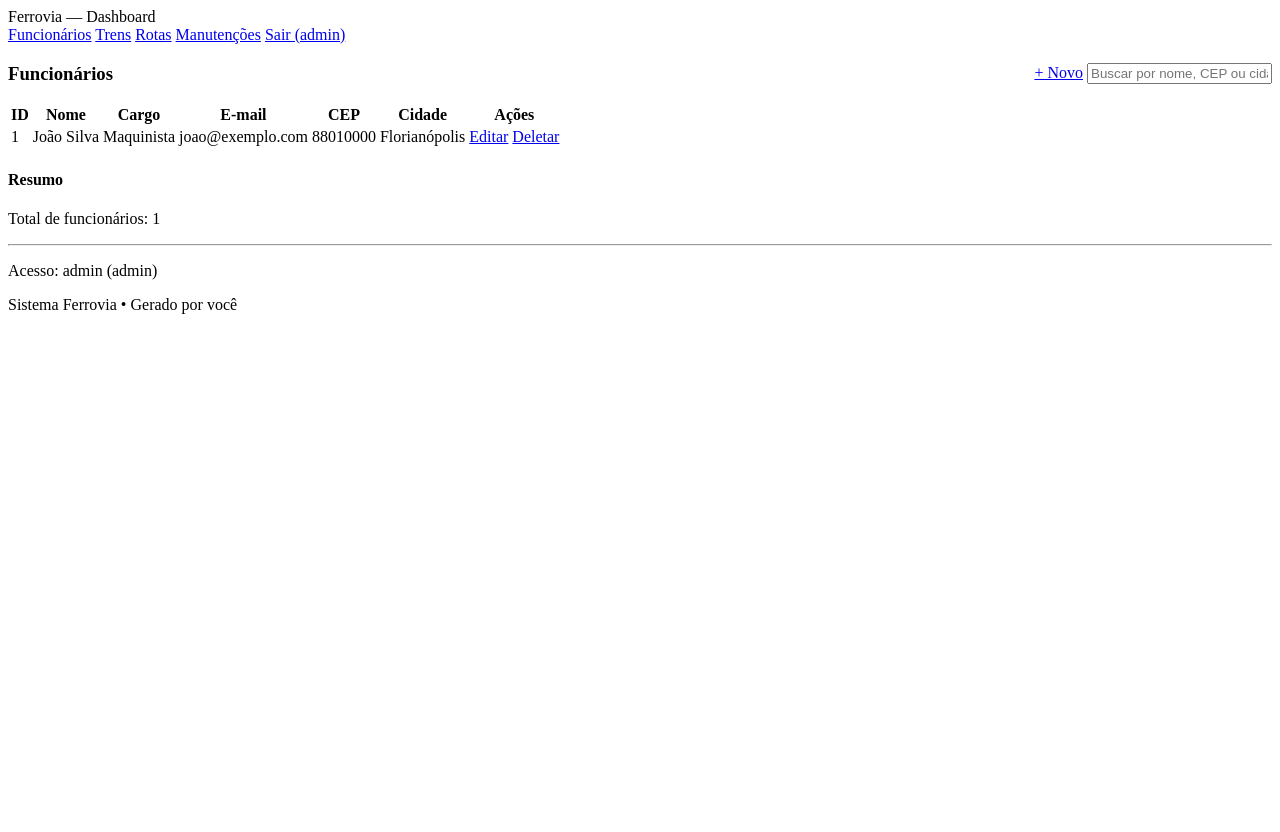
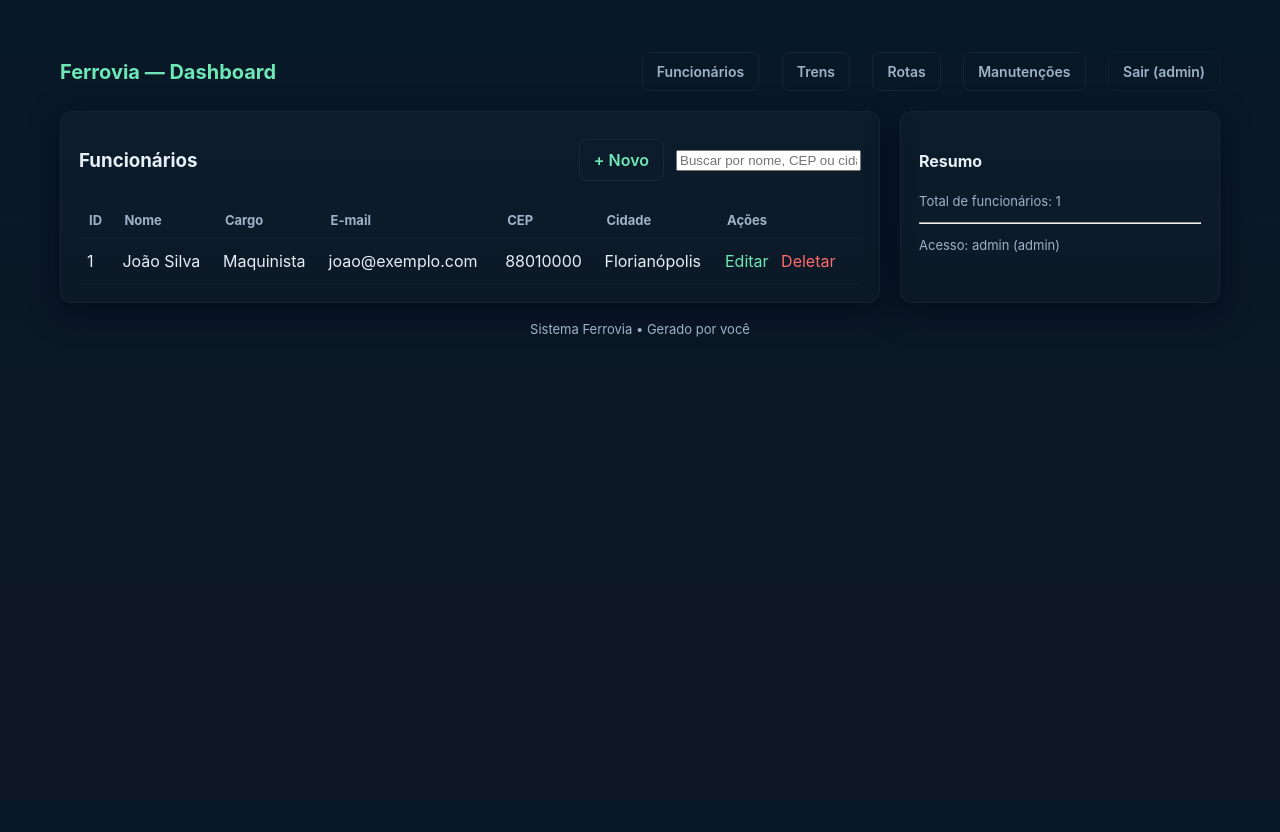
Before and after one commit to nicolasyan29/teste_Pagtrem, a PHP site: page /index.php in a window 1280 px wide. Before the commit the page ends 314 px from the top, so only its background shows below. Run offline with PHP 8.4, Linux system fonts and the light colour scheme; a user stored in the database is signed in; data comes from the database, SQL or seed files in the repository.

Commit message:
addstyle

```diff
--- a/assets/style.css
+++ b/assets/style.css
@@ -0,0 +1,71 @@
+/* assets/style.css - visual moderno, responsivo */
+:root{
+  --bg:#0f1724;
+  --card:#07122a;
+  --muted:#9fb3c8;
+  --accent:#6EE7B7;
+  --white:#e6eef6;
+  --glass: rgba(255,255,255,0.04);
+  --danger:#ff6b6b;
+}
+
+*{box-sizing:border-box}
+html,body{height:100%}
+body{
+  margin:0;
+  font-family: Inter, "Segoe UI", Roboto, system-ui, -apple-system, "Helvetica Neue", Arial;
+  background: linear-gradient(180deg,#071827 0%, #0f1724 100%);
+  color:var(--white);
+  -webkit-font-smoothing:antialiased;
+}
+
+.app-shell{max-width:1200px;margin:32px auto;padding:20px}
+.header{display:flex;align-items:center;justify-content:space-between;margin-bottom:20px}
+.brand{font-weight:700;font-size:20px;color:var(--accent)}
+.topnav a{color:var(--muted);text-decoration:none;margin-left:18px;font-size:14px}
+
+.grid{display:grid;grid-template-columns:1fr 320px;gap:20px}
+@media (max-width:980px){.grid{grid-template-columns:1fr}}
+
+.card{
+  background:linear-gradient(180deg, rgba(255,255,255,0.02), rgba(255,255,255,0.01));
+  border-radius:12px;padding:18px;box-shadow:0 10px 30px rgba(2,6,23,0.6);
+  border:1px solid var(--glass);
+}
+
+.controls{display:flex;gap:12px;align-items:center}
+.btn{
+  background:transparent;border:1px solid rgba(255,255,255,0.06);
+  color:var(--accent);padding:10px 14px;border-radius:8px;font-weight:600;
+  cursor:pointer;text-decoration:none;display:inline-flex;align-items:center;gap:8px;
+}
+.btn.primary{background:var(--accent);color:#072; border:none}
+.btn.ghost{background:transparent;border:1px solid rgba(255,255,255,0.03);color:var(--muted)}
+
+.search input{
+  padding:10px 12px;border-radius:8px;border:1px solid rgba(255,255,255,0.04);
+  background:transparent;color:var(--white);min-width:240px;
+}
+
+.table{width:100%;border-collapse:collapse;margin-top:12px}
+.table thead th{font-size:13px;color:var(--muted);text-align:left;padding:10px;border-bottom:1px solid rgba(255,255,255,0.03)}
+.table tbody td{padding:12px 8px;border-bottom:1px solid rgba(255,255,255,0.02)}
+.action{color:var(--accent);text-decoration:none;margin-right:8px}
+.action.danger{color:var(--danger)}
+
+.form-row{display:grid;grid-template-columns:1fr 1fr;gap:12px}
+@media (max-width:700px){.form-row{grid-template-columns:1fr}}
+
+label{display:block;font-size:13px;color:var(--muted);margin-bottom:6px}
+input[type="text"],input[type="email"],input[type="date"],select,textarea{
+  width:100%;padding:10px;border-radius:8px;border:1px solid rgba(255,255,255,0.04);background:transparent;color:var(--white);
+}
+textarea{min-height:110px}
+
+.alert{background:rgba(255,0,0,0.06);padding:10px;border-radius:8px;color:var(--danger);margin-bottom:12px}
+
+/* readonly address fields styling (ViaCEP) */
+input[readonly]{background:rgba(255,255,255,0.03);cursor:not-allowed;color:var(--muted)}
+
+.kv{font-size:13px;color:var(--muted)}
+.footer{margin-top:18px;text-align:center;color:var(--muted);font-size:13px}
```
Also changed, not shown: public/deletar_trem.php (line endings or trailing spaces).
